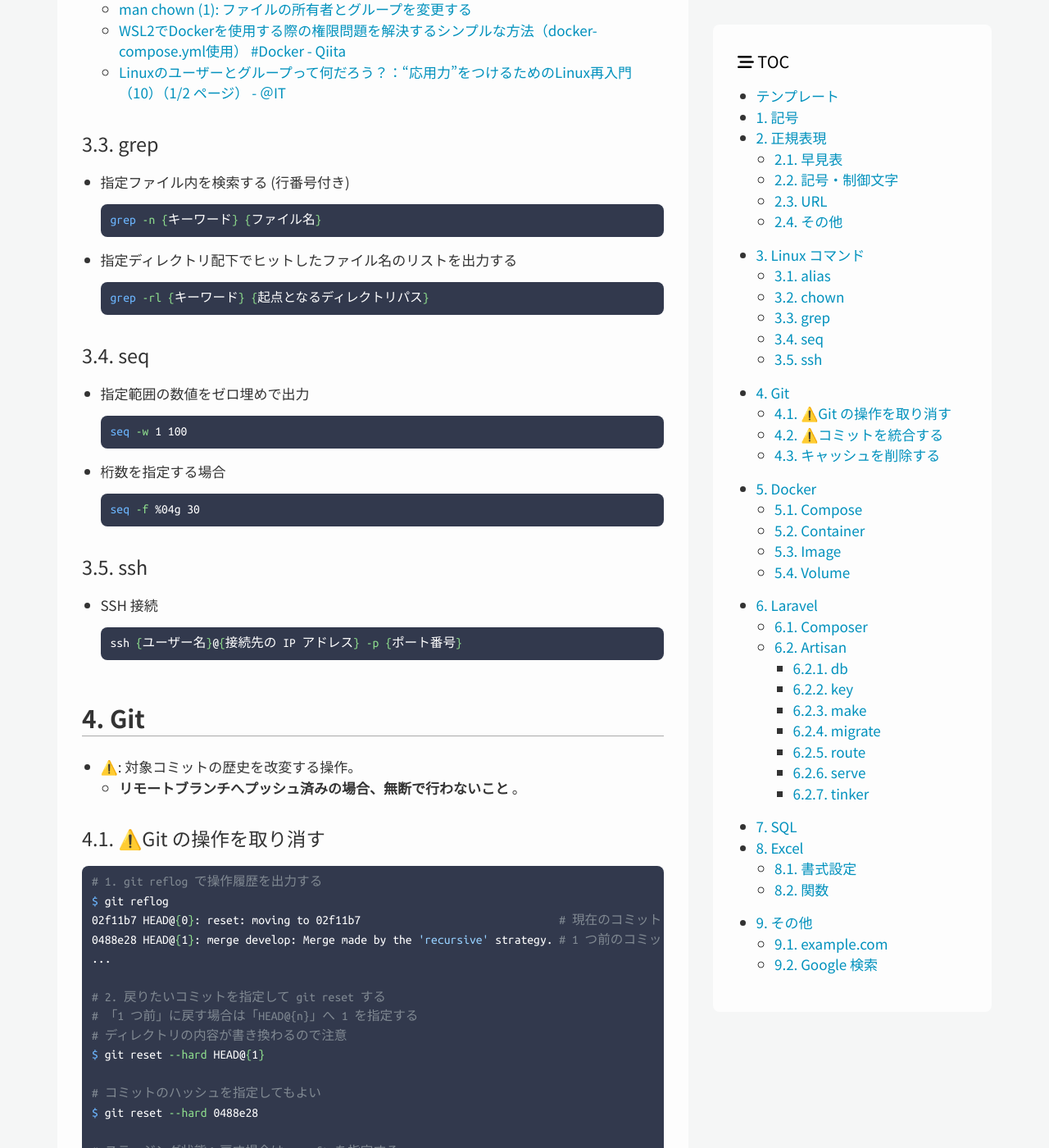
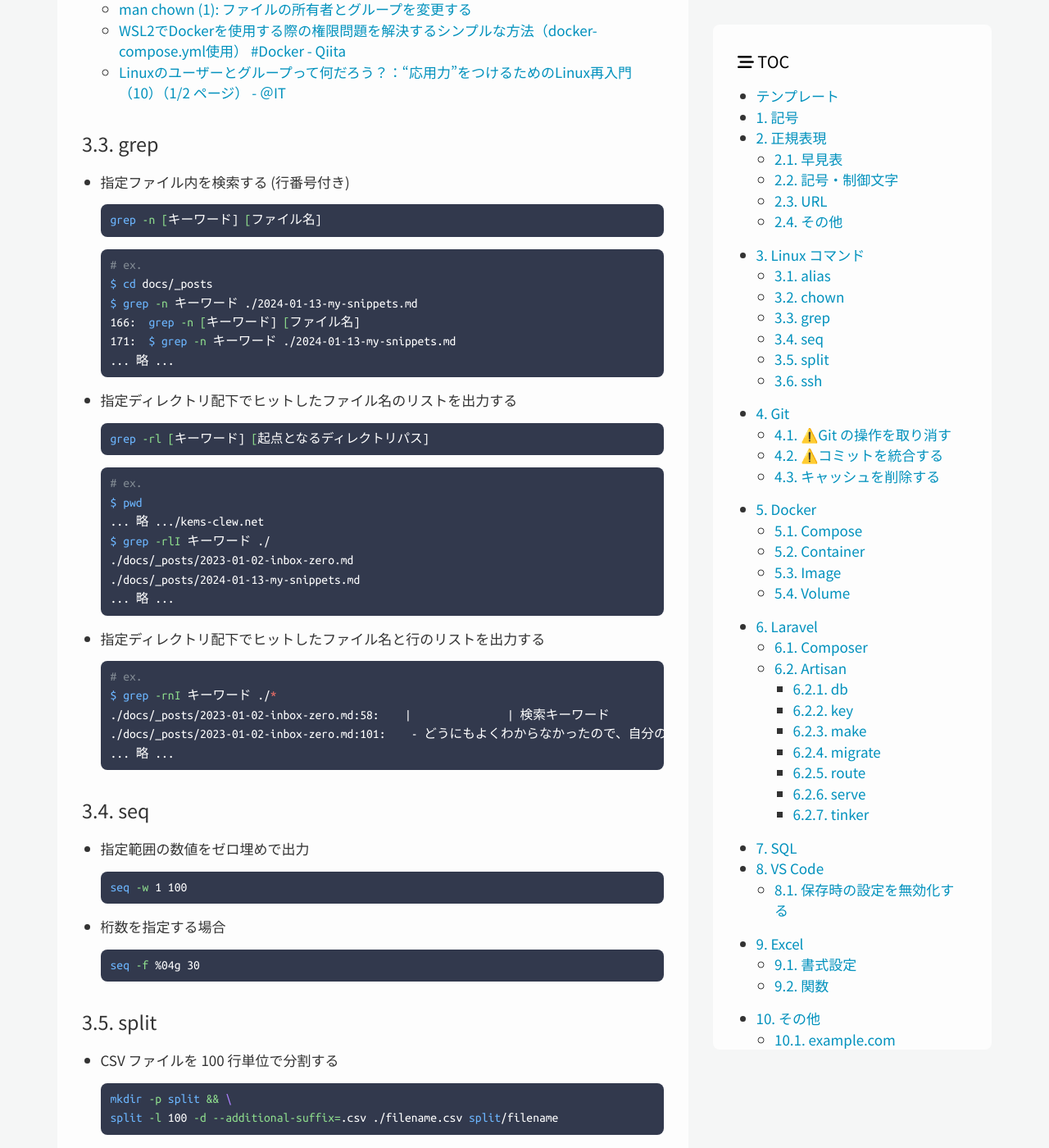
Before and after one commit to kenkenpa198/kems-clew.net, a Jekyll site: the page built from docs/_posts/2024-01-13-my-snippets.md, in a window 1280 px wide and 1400 px high, scrolled down 3306 px. Shown: the whole window at 82% size. Built offline with Jekyll 4.4.1, drawn with Linux system fonts in a browser that asks for light colours; nearby versions of some CDN libraries; some of the changed text lies outside the part shown.

Commit message:
[update]update my-snippets.md

````diff
--- a/docs/_posts/2024-01-13-my-snippets.md
+++ b/docs/_posts/2024-01-13-my-snippets.md
@@ -163,13 +163,42 @@ lastmod: 2024-02-28
 - 指定ファイル内を検索する (行番号付き)
 
   ```shell
-  grep -n {キーワード} {ファイル名}
+  grep -n [キーワード] [ファイル名]
+  ```
+
+  ```shell
+  # ex.
+  $ cd docs/_posts
+  $ grep -n キーワード ./2024-01-13-my-snippets.md
+  166:  grep -n [キーワード] [ファイル名]
+  171:  $ grep -n キーワード ./2024-01-13-my-snippets.md
+  ... 略 ...
   ```
 
 - 指定ディレクトリ配下でヒットしたファイル名のリストを出力する
 
   ```shell
-  grep -rl {キーワード} {起点となるディレクトリパス}
+  grep -rl [キーワード] [起点となるディレクトリパス]
+  ```
+
+  ```shell
+  # ex.
+  $ pwd
+  ... 略 .../kems-clew.net
+  $ grep -rlI キーワード ./
+  ./docs/_posts/2023-01-02-inbox-zero.md
+  ./docs/_posts/2024-01-13-my-snippets.md
+  ... 略 ...
+  ```
+
+- 指定ディレクトリ配下でヒットしたファイル名と行のリストを出力する
+
+  ```shell
+  # ex.
+  $ grep -rnI キーワード ./*
+  ./docs/_posts/2023-01-02-inbox-zero.md:58:    |               | 検索キーワード          | セクション名（省略可） |
+  ./docs/_posts/2023-01-02-inbox-zero.md:101:    - どうにもよくわからなかったので、自分の設定では検索キーワードとセクション名を設定するように しています。
+  ... 略 ...
   ```
 
 ### 3.4. seq
@@ -186,7 +215,16 @@ lastmod: 2024-02-28
   seq -f %04g 30
   ```
 
-### 3.5. ssh
+### 3.5. split
+
+  - CSV ファイルを 100 行単位で分割する
+
+    ```shell
+    mkdir -p split && \
+    split -l 100 -d --additional-suffix=.csv ./filename.csv split/filename
+    ```
+
+### 3.6. ssh
 
 - SSH 接続
 
@@ -858,9 +896,29 @@ Composer version 2.6.6 2023-12-08 18:32:26
 - [標準 SQL 集]({% post_url 2022-11-24-sql-standard %})
 - [自作 SQL 集]({% post_url 2022-11-24-sql-made-by-me %})
 
-## 8. Excel
+## 8. VS Code
 
-### 8.1. 書式設定
+### 8.1. 保存時の設定を無効化する
+
+```json
+{
+    "files.insertFinalNewline": false,
+    "files.trimFinalNewlines": false,
+    "files.trimTrailingWhitespace": false,
+}
+```
+
+これを `ワークスペース/.vscode/settings.json` へ記述すると、[ユーザー設定で行われている](https://github.com/kenkenpa198/dotfiles/blob/0defd6780a2505a590646184708781cf54fd9553/config/Code/User/settings.json#L22-L24) 下記の記述を無効化できる。
+
+- 保存時に新規行を挿入 (`files.insertFinalNewline`)
+- 保存時に不要行を除去 (`files.trimFinalNewlines`)
+- 保存時に行末のスペース記号を削除 (`files.trimTrailingWhitespace`)
+
+他者が作成したコードをそのまま保存したいときに配置する。
+
+## 9. Excel
+
+### 9.1. 書式設定
 
 - YYYY-MM-DD hh:mm:ss 形式 (ゼロ埋め) で表示
 
@@ -868,7 +926,7 @@ Composer version 2.6.6 2023-12-08 18:32:26
   YYYY-MM-DD hh:mm:ss
   ```
 
-### 8.2. 関数
+### 9.2. 関数
 
 - 縦に連番を振る
 
@@ -884,9 +942,9 @@ Composer version 2.6.6 2023-12-08 18:32:26
 
   - [Excel ドキュメントを書く時の定石集 - Neo's World](https://neos21.net/tech/business-communication/excel-best-practices.html)
 
-## 9. その他
+## 10. その他
 
-### 9.1. example.com
+### 10.1. example.com
 
 - [example.com](https://example.com/)
 
@@ -904,7 +962,7 @@ Composer version 2.6.6 2023-12-08 18:32:26
 
   - [example.com - Wikipedia](https://ja.wikipedia.org/wiki/Example.com)
 
-### 9.2. Google 検索
+### 10.2. Google 検索
 
 - サイト内検索
 
````
